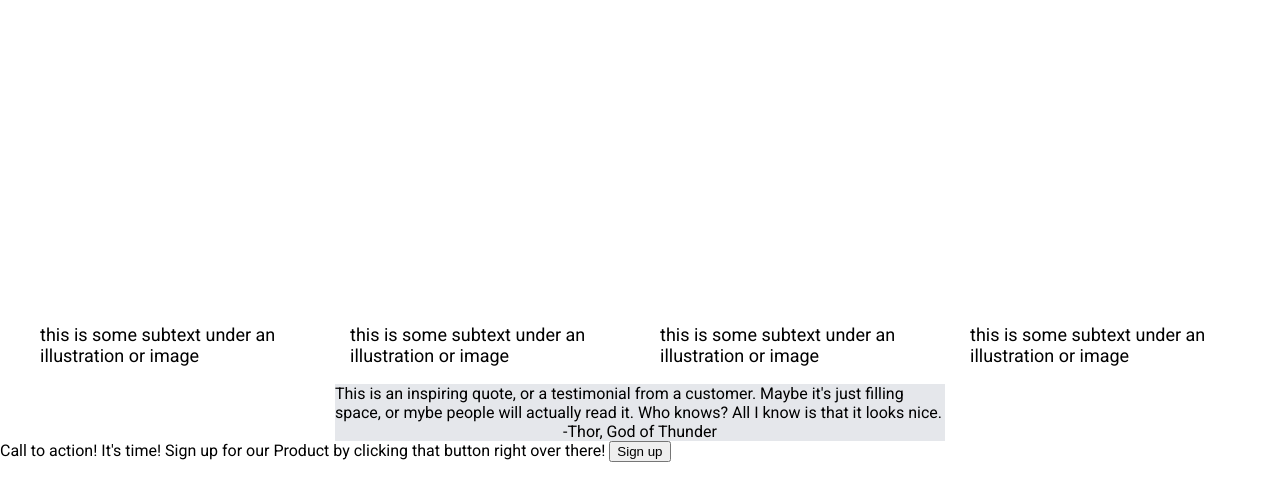
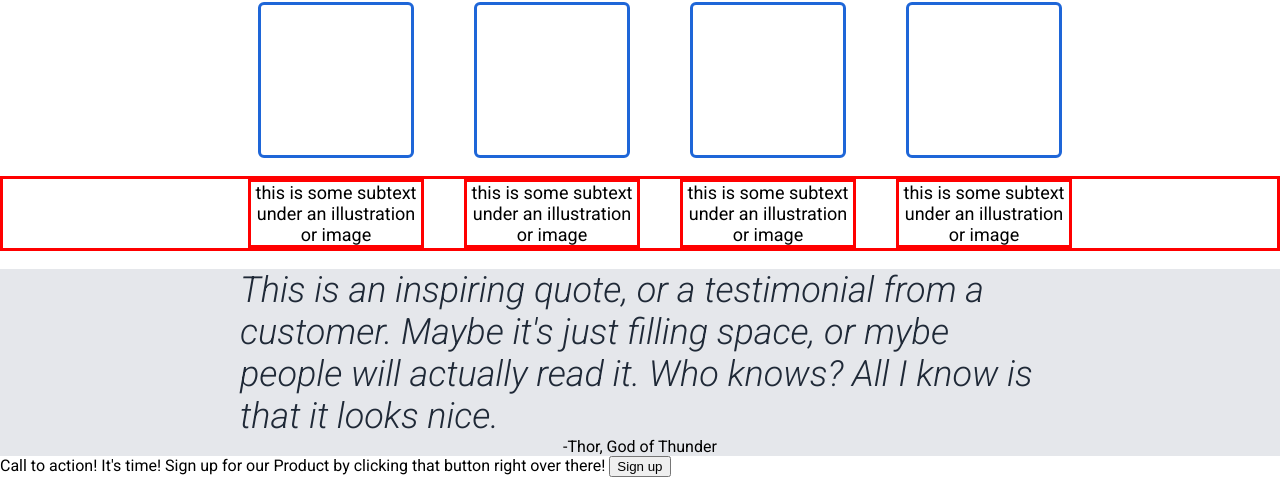
Before and after one commit to Megaflinterino/own_website, a plain HTML site: page index.html in a window 1280 px wide. Shown: the part 498-975 px from the top of the page. Drawn offline with Linux system fonts and the light colour scheme.

Commit message:
Middle part got styled and the empty boxes were added. Began styling the quote box.

```diff
--- a/index.html
+++ b/index.html
@@ -54,11 +54,17 @@
             </div>
 
             <div>
+                <ul class="boxes">
+                    <li class="border"></li>
+                    <li class="border"></li>
+                    <li class="border"></li>
+                    <li class="border"></li>
+                </ul>
                 <ul class="subtext_mid">
-                    <li>this is some subtext under an illustration or image</li>
-                    <li>this is some subtext under an illustration or image</li>
-                    <li>this is some subtext under an illustration or image</li>
-                    <li>this is some subtext under an illustration or image</li>
+                    <li class="subtexts">this is some subtext under an illustration or image</li>
+                    <li class="subtexts">this is some subtext under an illustration or image</li>
+                    <li class="subtexts">this is some subtext under an illustration or image</li>
+                    <li class="subtexts">this is some subtext under an illustration or image</li>
                 </ul>
             </div>
         <div class="quote_box">
--- a/style.css
+++ b/style.css
@@ -38,7 +38,7 @@ ul{
 
 .quote{
     background-color: #e5e7eb;
-    width: 610px;
+    width: 800px;
     display: flex;
     flex-direction: column;
     align-items: center;
@@ -46,7 +46,15 @@ ul{
 
 .quote_box{
     display: flex;
+    background-color: #e5e7eb;
     justify-content: center;
+}
+
+.quote_text{
+    font-size: 36px;
+    color: #1f2937;
+    font-weight: 300;
+    font-style: italic;
 }
 
 .top{
@@ -84,11 +92,36 @@ ul{
     align-content: center;
 }
 
+.boxes{
+  display: flex;
+  flex-direction: row;
+  justify-content: center;
+  gap: 60px;
+
+}
+
+.border{
+    border: 3px solid #1e66d8;
+    width: 150px;
+    height: 150px;
+    border-radius: 6px;
+}
+
 .subtext_mid{
     display: flex;
-    flex-direction: row;
-    margin-top: 380px;
+    border: 3px solid red;
+    justify-content: center;
+    gap: 40px;
 }
+
+.subtexts{
+    display: flex;
+    border: 3px solid red;
+    max-width: 170px;
+    text-align: center;
+}
+
+
 
 .button_top{
 width: 100px;
@@ -113,4 +146,5 @@ border: 0px;
     font-size: 36px;
     color: #1f2937;
     font-weight: 900;
+    margin-top: 40px;
 }
```
